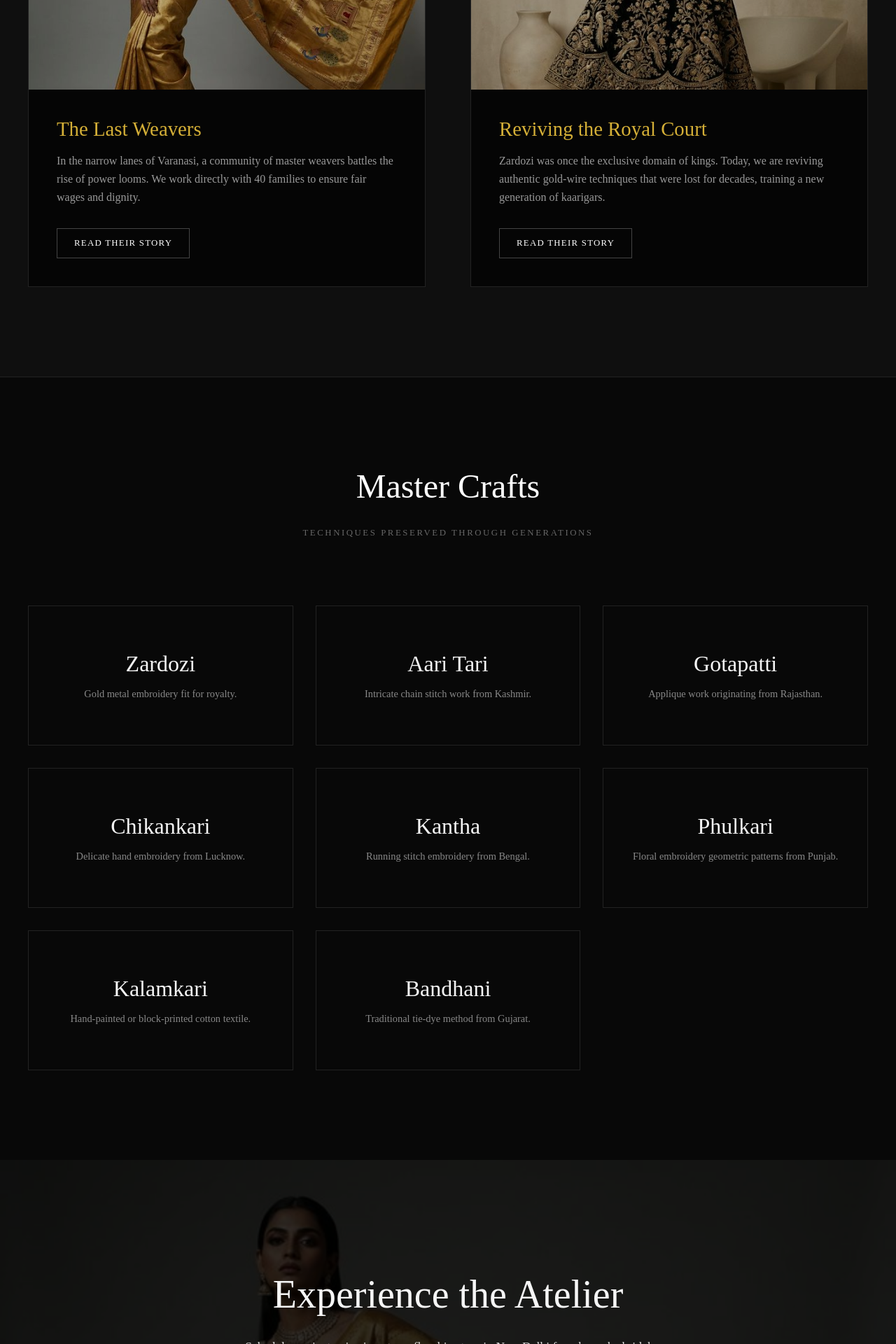
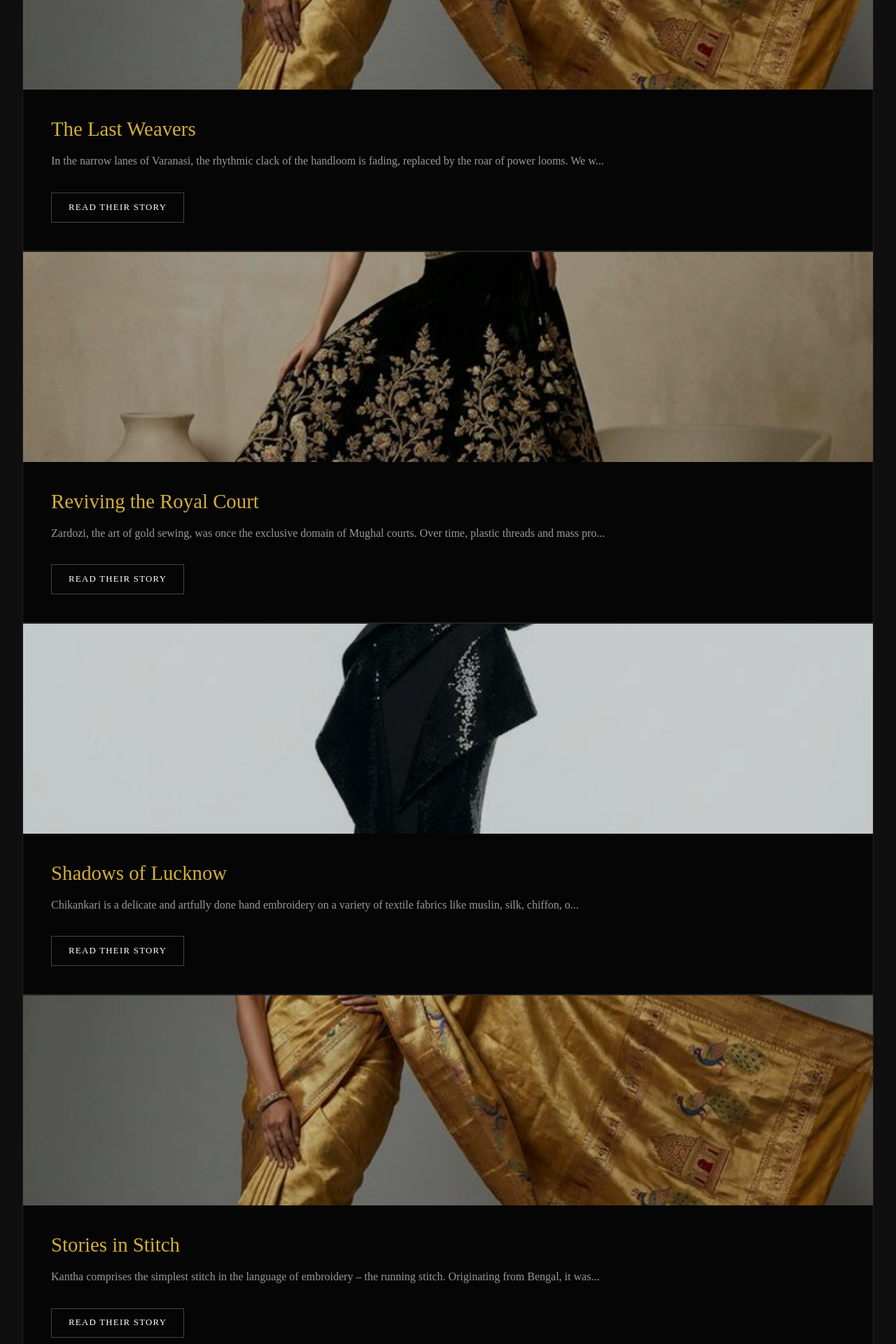
Before and after one commit to harsh785/Label-project, a Next.js app in the folder web/: page /Label-project/atelier in a window 1280 px wide. Shown: the part 4800-6720 px from the top of the page at 70% size. Built offline with nearby package versions, Linux system fonts and the light colour scheme; a web font is replaced by a local one.

Commit message:
Feat: Expand Atelier stories and implement slider

```diff
--- a/web/src/app/atelier/page.tsx
+++ b/web/src/app/atelier/page.tsx
@@ -29,8 +29,40 @@ export default function Atelier() {
             image: getAssetPath("/images/lehenga.png"),
             quote: "To work with gold is to weave light itself.",
             text: "Zardozi, the art of gold sewing, was once the exclusive domain of Mughal courts. Over time, plastic threads and mass production diluted its glory. At our atelier, we use only authentic copper and silver wire plated with gold. We have established a training center in Lucknow where veteran Kaarigars teach this dying art to the next generation, ensuring the royal court lives on."
+        },
+        chikankari: {
+            title: "Shadows of Lucknow",
+            image: getAssetPath("/images/gown.png"),
+            quote: "It is not just embroidery; it is painting with thread.",
+            text: "Chikankari is a delicate and artfully done hand embroidery on a variety of textile fabrics like muslin, silk, chiffon, organza, net, etc. White thread is embroidered on cool, pastel shades of light muslin and cotton garments. We support a collective of 150 women artisans in Lucknow who practice this intricate craft, ensuring they receive fair compensation and recognition for their masterwork."
+        },
+        kantha: {
+            title: "Stories in Stitch",
+            image: getAssetPath("/images/saree.png"),
+            quote: "Every stitch tells a story, every quilt holds a memory.",
+            text: "Kantha comprises the simplest stitch in the language of embroidery – the running stitch. Originating from Bengal, it was used to join layers of old saris to make quilts. Today, we interpret this humble domestic craft into high fashion, using the running stitch to create complex motifs and textures on fine silks, empowering rural women artisans."
+        },
+        phulkari: {
+            title: "Flower Work of Punjab",
+            image: getAssetPath("/images/lehenga.png"),
+            quote: "We sow seeds of color on the fabric of life.",
+            text: "Phulkari, which literally translates to 'flower work', has a history etched in the culture of Punjab. Spun from the charkha, this spectacular style of embroidery is patterned on odinis, shawls, kurtis and chunris. The main characteristic of this embroidery is the use of darn stitch on the wrong side of cloth with colored silken thread."
+        },
+        kalamkari: {
+            title: "The Pen of Legend",
+            image: getAssetPath("/images/gown.png"),
+            quote: "Nature flows through the pen onto the cloth.",
+            text: "Kalamkari is an ancient style of hand painting done on cotton or silk fabric with a tamarind pen, using natural dyes. The word Kalamkari is derived from a Persian word where ‘kalam’ means pen and ‘kari’ refers to craftsmanship. Our collection features the Srikalahasti style, where the 'kalam' or pen is used for freehand drawing of the subject and filling in the colors."
+        },
+        bandhani: {
+            title: "Dots of Joy",
+            image: getAssetPath("/images/saree.png"),
+            quote: "A thousand dots, a single prayer for prosperity.",
+            text: "Bandhani is a type of tie-dye textile decorated by plucking the cloth with the fingernails into many tiny bindings that form a figurative design. The term bandhani is derived from the Sanskrit word 'bandh', to bind, to tie. We work with artisans in Kutch to bring these vibrant, dotted patterns to life on contemporary silhouettes."
         }
     };
+
+    const storyKeys = Object.keys(stories);
 
     return (
         <main className={styles.main}>
@@ -138,45 +170,25 @@ export default function Atelier() {
                     a legacy fighting against extinction.
                 </p>
 
-                <div className={styles.storiesGrid}>
-                    <div className={styles.storyCard}>
+                <div className={styles.storiesSliderContainer}>
+                    <div className={styles.storiesSlider}>
+                        {storyKeys.map((key) => (
+                            <div key={key} className={styles.storyCard}>
                                 <div className={styles.storyImageWrapper}>
                                     <Image
-                                src={getAssetPath("/images/saree.png")}
-                                alt="Weaver"
+                                        src={stories[key].image}
+                                        alt={stories[key].title}
                                         fill
                                         className={styles.storyImage}
                                     />
                                 </div>
                                 <div className={styles.storyContent}>
-                            <h3 className={styles.storyTitle}>The Last Weavers</h3>
-                            <p className={styles.storyText}>
-                                In the narrow lanes of Varanasi, a community of master weavers
-                                battles the rise of power looms. We work directly with 40
-                                families to ensure fair wages and dignity.
-                            </p>
-                            <button className={styles.readMoreBtn} onClick={() => setActiveStory(stories.weavers)}>Read Their Story</button>
+                                    <h3 className={styles.storyTitle}>{stories[key].title}</h3>
+                                    <p className={styles.storyText}>{stories[key].text.substring(0, 120)}...</p>
+                                    <button className={styles.readMoreBtn} onClick={() => setActiveStory(stories[key])}>Read Their Story</button>
                                 </div>
                             </div>
-
-                    <div className={styles.storyCard}>
-                        <div className={styles.storyImageWrapper}>
-                            <Image
-                                src={getAssetPath("/images/lehenga.png")}
-                                alt="Zardozi Artisan"
-                                fill
-                                className={styles.storyImage}
-                            />
-                        </div>
-                        <div className={styles.storyContent}>
-                            <h3 className={styles.storyTitle}>Reviving the Royal Court</h3>
-                            <p className={styles.storyText}>
-                                Zardozi was once the exclusive domain of kings. Today, we are
-                                reviving authentic gold-wire techniques that were lost for
-                                decades, training a new generation of kaarigars.
-                            </p>
-                            <button className={styles.readMoreBtn} onClick={() => setActiveStory(stories.zardozi)}>Read Their Story</button>
-                        </div>
+                        ))}
                     </div>
                 </div>
             </section>
```
Lines whose indentation alone changed are shown as unchanged.
